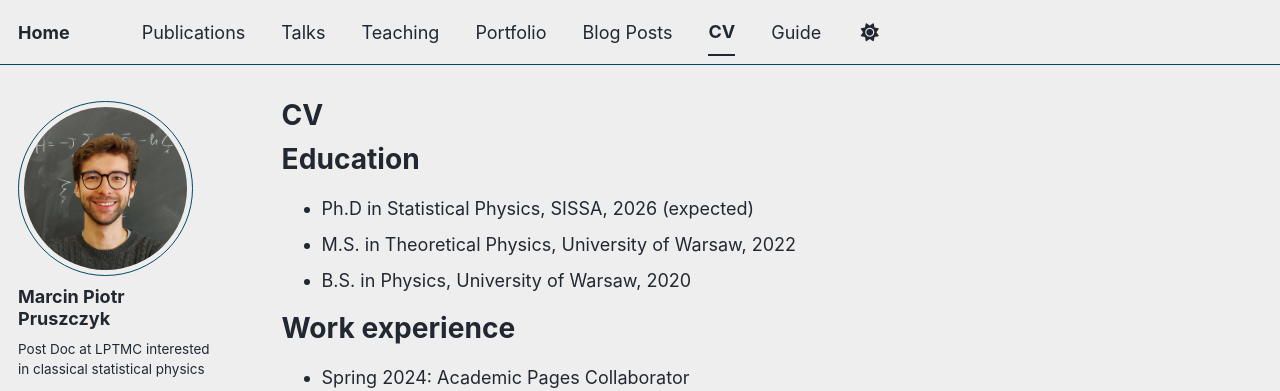
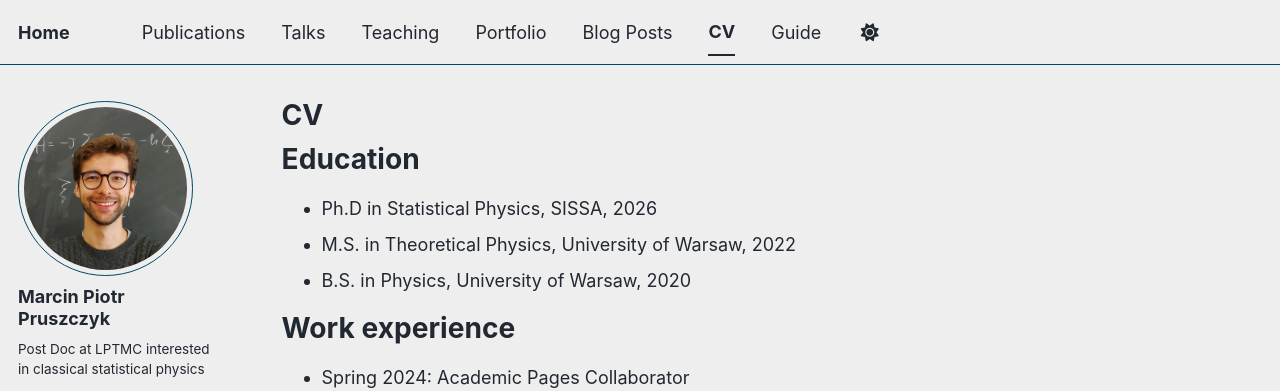
Before and after one commit to mpruszcz/mpruszcz.github.io, a Jekyll site: the page built from _pages/cv.md, in a window 1280 px wide and 900 px high. Shown: the top 391 px of the window. Built offline with Jekyll 4.4.1, drawn with Linux system fonts in a browser that asks for light colours; a script bundle is joined from its source files by our own code; a style sheet for code colours, icons or effects is not loaded.

Commit message:
Update cv.md

```diff
--- a/_pages/cv.md
+++ b/_pages/cv.md
@@ -11,7 +11,7 @@ redirect_from:
 
 Education
 ======
-* Ph.D in Statistical Physics, SISSA, 2026 (expected)
+* Ph.D in Statistical Physics, SISSA, 2026
 * M.S. in Theoretical Physics, University of Warsaw, 2022
 * B.S. in Physics, University of Warsaw, 2020
 
```
